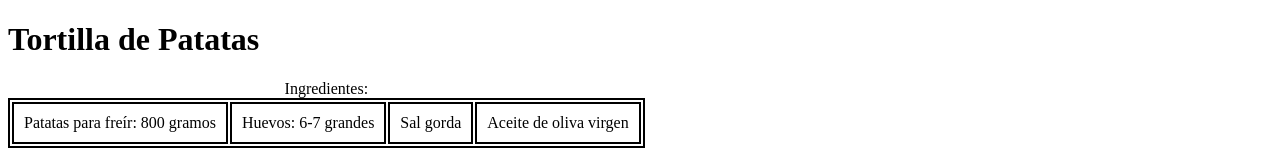
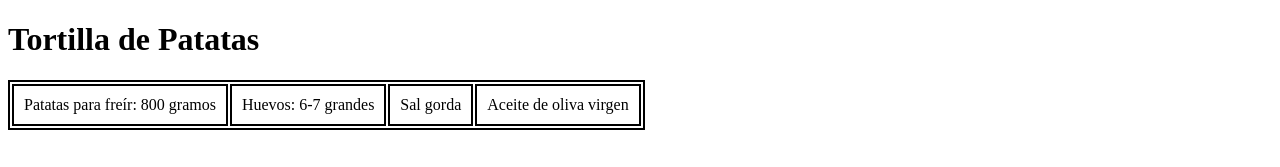
Before and after one commit to VictorGomezPiera/DIW, a plain HTML site: page tortilla.html in a window 1280 px wide. Shown: the top 167 px of the page. Drawn offline with Linux system fonts and the light colour scheme.

Commit message:
Add files via upload

```diff
--- a/tortilla.html
+++ b/tortilla.html
@@ -23,7 +23,6 @@
 
 <h1>Tortilla de Patatas</h1>
 <table>
-  <caption>Ingredientes:</caption>
 <tr>
   <td> Patatas para freír: 800 gramos</td>
   <td> Huevos: 6-7 grandes</td>
```
